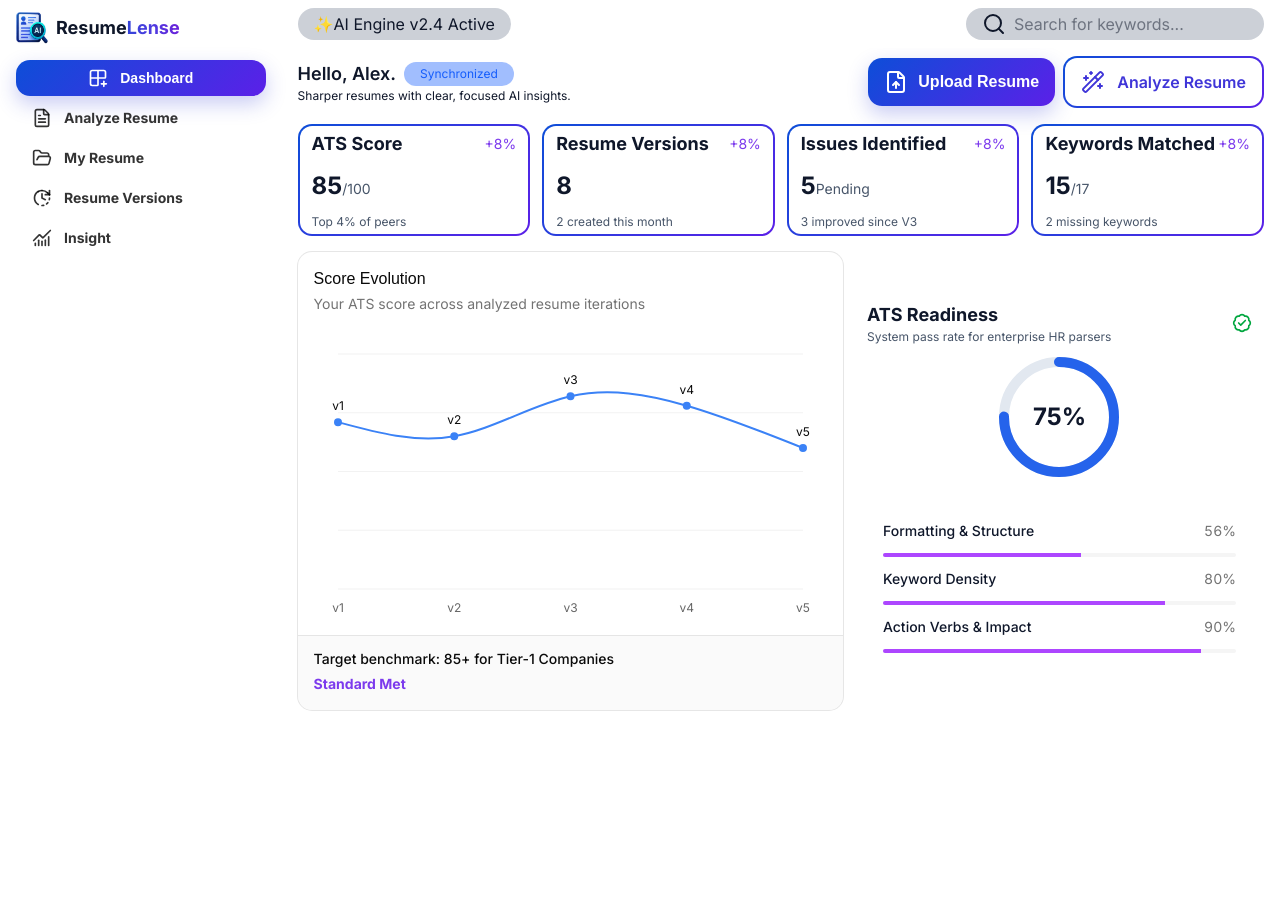
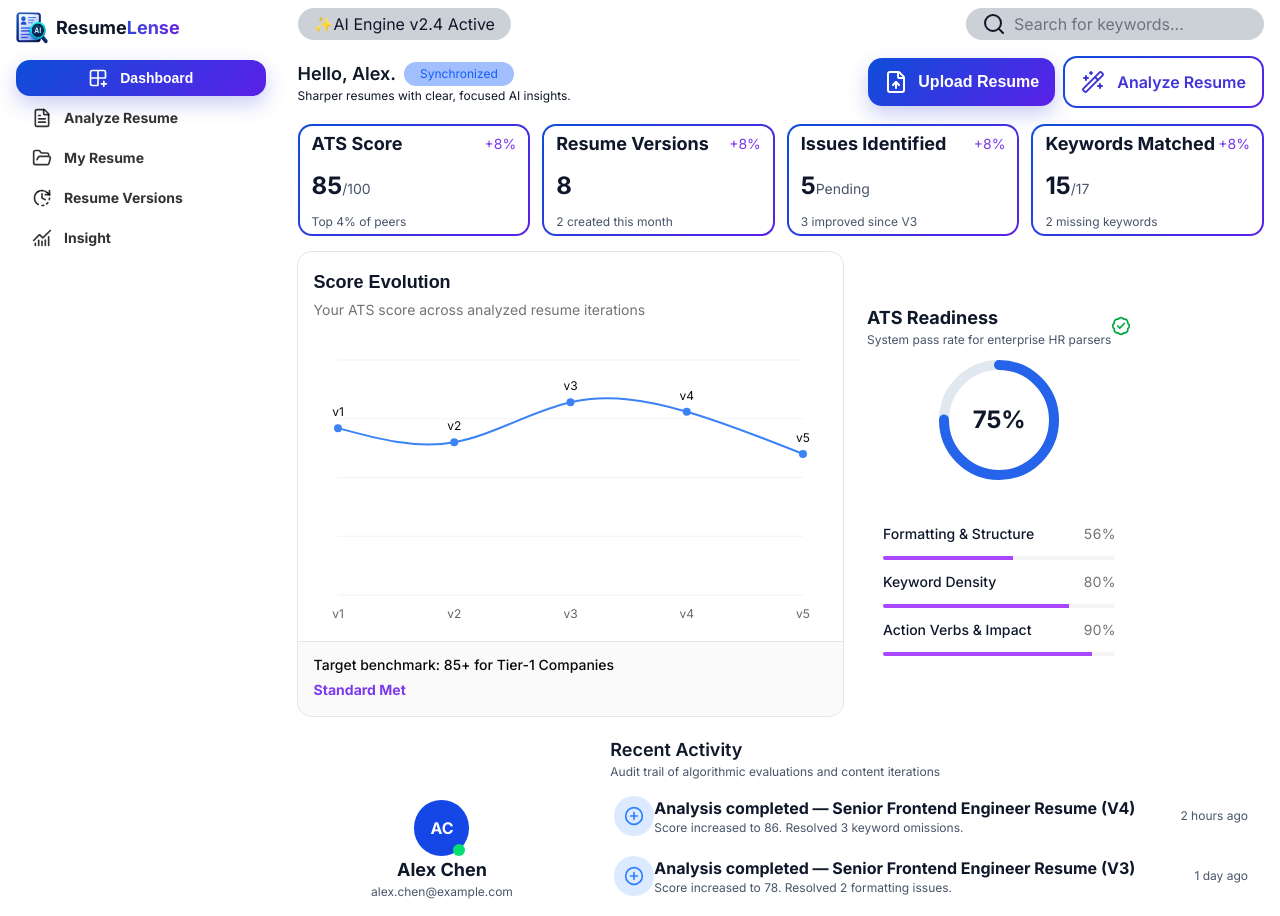
Before and after one commit to LakshanJayalath171/Resume-Analyzer, a React (Vite) app: page /dashboard in a window 1280 px wide. Shown: the top 916 px of the page. Before the commit the page ends 800 px from the top, so only its background shows below. Built offline with nearby package versions, Linux system fonts and the light colour scheme.

Commit message:
Created UI for recent activity and profile

```diff
--- /dev/null
+++ b/src/components/Activity_card.tsx
@@ -0,0 +1,30 @@
+import { CirclePlus , BadgeCheck, Brain , Save} from 'lucide-react';
+
+interface ActivityCardProps {
+  title: string;
+  description: string;
+  timestamp: string;
+}
+
+const Activity_card = ({title,description,timestamp}: ActivityCardProps) => {
+  return (
+    <div className="flex items-center justify-between p-1 mt-3">
+      <div className="flex items-center justify-start">
+        <div className="flex items-center justify-center w-10 h-10 rounded-full bg-blue-100">
+          <CirclePlus className="text-blue-500" size={20} />
+        </div>
+
+        <div>
+            <h1 className='text-primary font-bold text-md'>{title}</h1>
+            <p className='text-secondary font-light text-xs'>{description}</p>
+        </div>
+      </div>
+
+      <div>
+        <p className='text-secondary font-light text-xs'>{timestamp}</p>
+      </div>
+    </div>
+  );
+}
+
+export default Activity_card
--- a/src/components/Chart_component.tsx
+++ b/src/components/Chart_component.tsx
@@ -64,7 +64,7 @@ export function ChartLineLabelCustom({title, description,footerHeader,footerDesc
   return (
     <Card>
       <CardHeader>
-        <CardTitle>{title}</CardTitle>
+        <CardTitle className="text-lg text-primary font-bold">{title}</CardTitle>
         <CardDescription>{description}</CardDescription>
       </CardHeader>
       <CardContent>
--- a/src/components/Dashbord_comp.tsx
+++ b/src/components/Dashbord_comp.tsx
@@ -7,6 +7,8 @@ import {
   ProgressLabel,
   ProgressValue,
 } from "@/components/ui/progress"
+
+import Activity_card from './Activity_card';
 
 
 const Dashbord_comp = () => {
@@ -135,8 +137,8 @@ const Dashbord_comp = () => {
         </div>
 
         {/* progress */}
-        <div className="flex-3">
-          <div className=" px-3 py-1">
+        <div className="flex-3 flex items-start justify-start">
+          <div className="px-3 py-1">
             <div className="flex items-center justify-between">
               <div>
                 <h1 className="text-primary font-bold text-lg capitalize">
@@ -185,6 +187,54 @@ const Dashbord_comp = () => {
           </div>
         </div>
       </div>
+
+      {/* profile and recent activity */}
+      <div className='flex items-center justify-start gap-3'>
+        {/* profile */}
+        <div className='flex-2 w-full h-full flex flex-col items-center justify-center px-4 py-1'>
+          <div className="relative">
+            <div className="bg-blue-700 p-4 rounded-full text-white font-bold">AC</div>
+            <div className="bg-green-400 rounded-full w-3 h-3 absolute bottom-0 right-1"></div>
+          </div>
+          <div className="text-center">
+            <h2 className="font-bold text-primary text-lg">Alex Chen</h2>
+            <p className="text-xs font-light text-secondary">alex.chen@example.com</p>
+          </div>
+          <div className='grid grid-cols-3 gap-5 mt-3'>
+            <div className="text-center">
+              <h2 className="font-bold text-primary text-lg">5</h2>
+              <p className="text-xs font-light text-secondary">Resumes</p>
+            </div>
+
+            <div className="text-center">
+              <h2 className="font-bold text-primary text-lg">4</h2>
+              <p className="text-xs font-light text-secondary">Analyses</p>
+            </div>
+
+            <div className="text-center">
+              <h2 className="font-bold text-primary text-lg">8</h2>
+              <p className="text-xs font-light text-secondary">Insights</p>
+            </div>
+          </div>
+        </div>
+        {/* recent activity */}
+        <div className='flex-5 px-3 py-1 '>
+          <div>
+            <h1 className='text-primary font-semibold text-lg'>Recent Activity</h1>
+            <p className='text-secondary font-light text-xs'>Audit trail of algorithmic evaluations and content iterations</p>
+          </div>
+
+          <div>
+            <Activity_card title="Analysis completed — Senior Frontend Engineer Resume (V4)" description="Score increased to 86. Resolved 3 keyword omissions." timestamp="2 hours ago"/>
+
+            <Activity_card title="Analysis completed — Senior Frontend Engineer Resume (V3)" description="Score increased to 78. Resolved 2 formatting issues." timestamp="1 day ago"/>
+
+            <Activity_card title="Analysis completed — Senior Frontend Engineer Resume (V2)" description="Score increased to 72. Resolved 1 keyword omission." timestamp="3 days ago"/>
+
+            <Activity_card title="Analysis completed — Senior Frontend Engineer Resume (V1)" description="Initial analysis completed. Score: 65." timestamp="1 week ago"/>
+          </div>
+        </div>
+      </div>
     </div>
   );
 }
```
Lines whose indentation alone changed are shown as unchanged.
